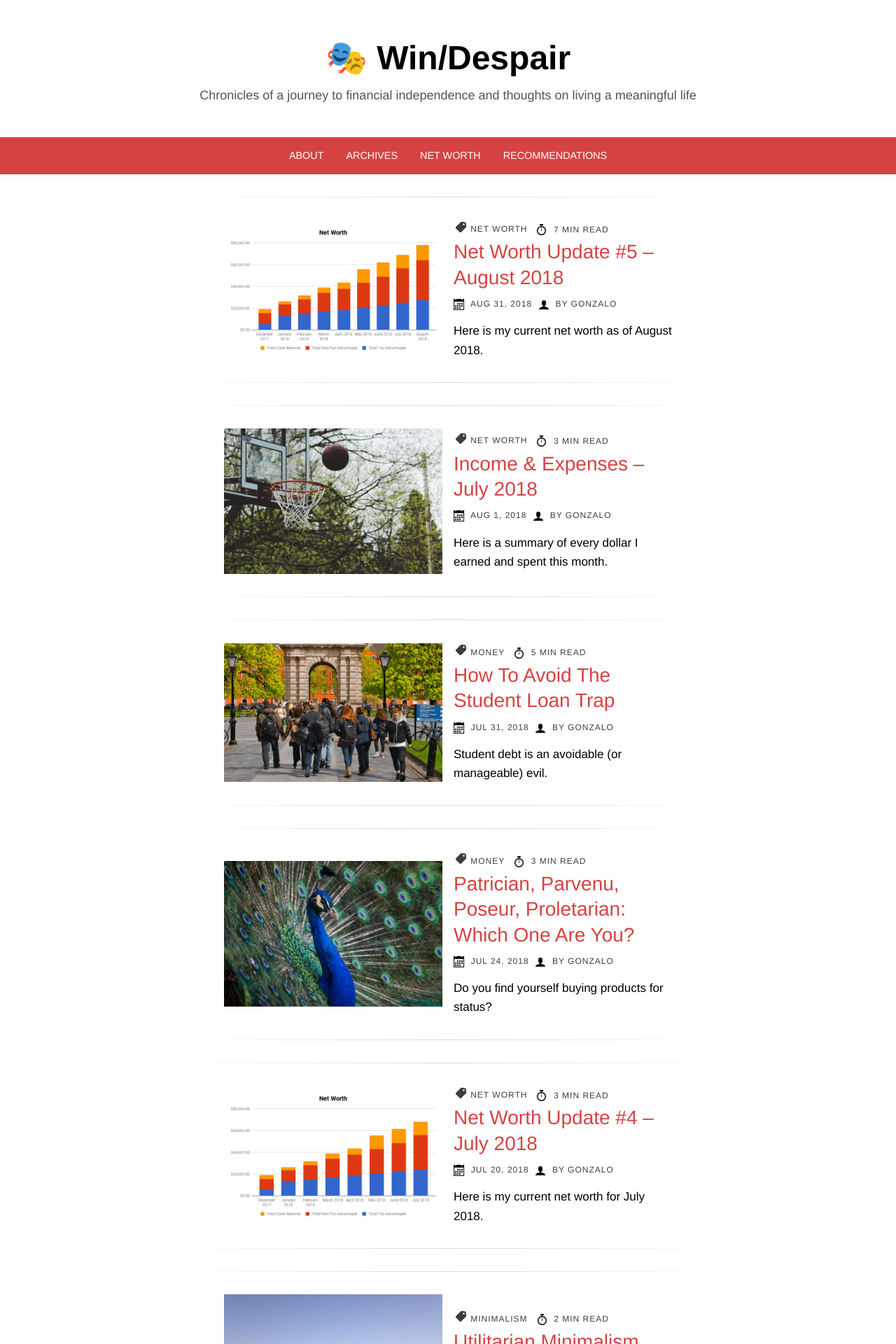
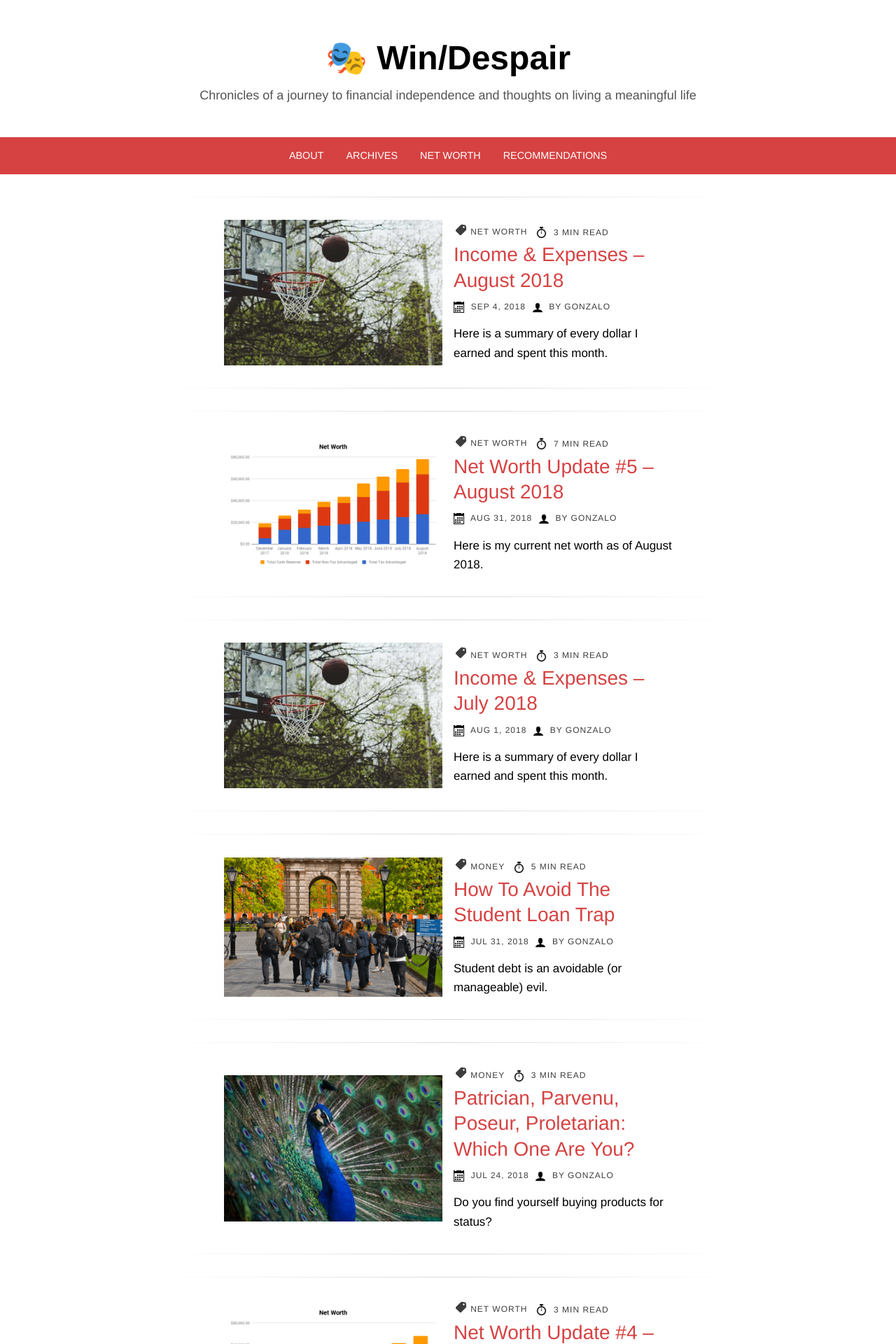
Before and after one commit to frankiecd86/windespair, a Jekyll site: the page built from index.html, in a window 1280 px wide. Shown: the top 1920 px of the page at 70% size. Built offline with Jekyll 4.4.1, drawn with Linux system fonts in a browser that asks for light colours; the list of posts is cut into pages by our own code; some of the changed text lies outside the part shown.

Commit message:
New post

```diff
--- /dev/null
+++ b/_posts/2018-09-04-august-2018-income-expenses.md
@@ -0,0 +1,145 @@
+---
+layout: post
+title: >
+  Income & Expenses – August 2018
+description: Here is a summary of every dollar I earned and spent this month.
+image: /images/income-expenses.jpg
+image_alt: Basketball over a hoop
+date: 2018-09-04 09:00:00 -0700
+figcaption: >
+  Photo by <a href="https://unsplash.com/@noahsilliman">Noah Silliman</a>
+comments: true
+categories: [Net Worth]
+---
+At the end of each month, I provide a summary of all the income I earned working at my 9-5 as a software engineer as well as all the expenses I incurred.
+
+**Related:** [Net Worth Update #5 - August 2018](/net-worth-august-2018)
+
+I share this to provide real numbers behind my financial journey. Financial independence, and the road leading to it, can be a hazy concept without actual numbers. Hopefully, seeing this helps bridge the gap between financial independence as an idea and financial independence as a reality, for others and for myself as well.
+
+## Income
+Here's what my post-tax income looked like in August:
+
+<table>
+  <tbody>
+    <tr>
+      <td colspan="2"><strong>Full-Time Job Income</strong></td>
+    </tr>
+    <tr>
+      <td>Software Engineer</td>
+      <td>$7,789</td>
+    </tr>
+    <tr>
+      <td colspan="2"><strong>Side Hustle Income</strong></td>
+    </tr>
+    <tr>
+      <td>Medium</td>
+      <td>$847</td>
+    </tr>
+    <tr>
+      <td><strong>Total Monthly Income</strong></td>
+      <td><strong>$8,636</strong></td>
+    </tr>
+  </tbody>
+</table>
+
+## Expenses
+Here are my expenses for August:
+
+<table>
+  <tbody>
+    <tr>
+      <td colspan="2"><strong>Monthly Expenses</strong></td>
+    </tr>
+    <tr>
+      <td><strong>Expense</strong></td>
+      <td><strong>Amount</strong></td>
+    </tr>
+    <tr>
+      <td>Rent</td>
+      <td>$875</td>
+    </tr>
+    <tr>
+      <td>Groceries</td>
+      <td>$99</td>
+    </tr>
+    <tr>
+      <td>Eating Out</td>
+      <td>$45</td>
+    </tr>
+    <tr>
+      <td>Travel</td>
+      <td>$2,159</td>
+    </tr>
+    <tr>
+      <td>Car Shipping</td>
+      <td>$200</td>
+    </tr>
+    <tr>
+      <td>Miscellaneous</td>
+      <td>$305</td>
+    </tr>
+    <tr>
+      <td><strong>Total</strong></td>
+      <td><strong>$3,683</strong></td>
+    </tr>
+  </tbody>
+</table>
+
+## Net Income
+Here's a chart of my total income, expenses, and net income for August:
+{% include image.html src="income-expenses-august-2018/income-expenses-august-2018.png" alt="Income, expenses, and net income for August 2018" %}
+
+## August Savings Rate: 57%
+
+### Recap
+I spent more in August than in [May](/may-2018-income-expenses), [June](/june-2018-income-expenses), and [July](/july-2018-income-expenses) combined due to a
+trip to Argentina and expenses related to moving apartments.
+
+The breakdown of expenses is not entirely accurate as the $2,159 for the trip to Argentina includes costs for both myself and my girlfriend as she had taken care of expenses relating to the move (security deposit, application fee, one month's rent in advance, etc.)
+
+We've been using Splitwise to keep track of our expenses. The app tracks who owes who and how much, avoiding the inconvenience of constantly having to square up. I'm currently $410 in debt, but working hard to make payments so she doesn't call the repo man on me Sims-style.
+
+{% include image.html src="income-expenses-august-2018/sims-repo-man.jpg" alt="Repo man repossessing a stove in Sims 3" %}
+
+August also marked the second month with side hustle income, once again coming from Medium. As I talked about [last month](/july-2018-income-expenses), [Medium](https://en.wikipedia.org/wiki/Medium_(website)) is a blogging platform––you make a profile and start posting stories, as they're called in Medium. They charge a $5/month membership and then distribute some of that membership fee among its writers based on the amount of views and engagement each writer generated.
+
+The bulk of the $847 came from one [story](https://medium.com/swlh/stop-trying-to-memorize-a-good-book-will-change-you-2bebafb22203) which went "viral" (over 3,300 "likes"). This post netted me $382.94, about 45% of the total.
+
+<div class="info-block">
+  <p><strong>Medium Post Earnings Breakdown</strong></p>
+
+  <br>
+
+  <ul>
+    <li>
+      $382.94 - <a href="https://medium.com/p/stop-trying-to-memorize-a-good-book-will-change-you-2bebafb22203">Stop Trying To Memorize — A Good Book Will Change You</a>
+    </li>
+    <li>
+      $109.51 - <a href="https://medium.com/p/use-this-medium-feature-to-write-more-in-less-time-b4fe64265595">Use This Medium Feature to Write More in Less Time</a>
+    </li>
+    <li>
+      $58.10 - <a href="https://medium.com/p/so-you-want-to-start-investing-heres-the-simplest-way-to-do-it-577cdf50737">So You Want To Start Investing? Here’s The Simplest Way To Do It</a>
+    </li>
+    <li>
+      $54.09 - <a href="https://medium.com/p/lets-talk-money-my-net-worth-is-exactly-42-756-30-d16d5c7de743">Let’s Talk Money: My Net Worth Is Exactly $42,756.30</a>
+    </li>
+    <li>
+      $38.10 - <a href="https://medium.com/p/benjamin-franklin-the-original-early-retiree-430f8b214cd0">Benjamin Franklin: The Original Early Retiree</a>
+    </li>
+    <li id="remove-margin-bottom">
+      $32.56 - <a href="https://medium.com/p/who-are-you-jealous-of-f2c19ef1349d">Who are you jealous of?</a>
+    </li>
+  </ul>
+</div>
+
+As I mentioned last month, this is not a reliable source of income. I haven't written anything since [Stop Trying To Memorize — A Good Book Will Change You](https://medium.com/p/stop-trying-to-memorize-a-good-book-will-change-you-2bebafb22203) that has done as well (and I wrote that in April). And it's anyone's guess how this experiment from Medium will play out.
+
+In the meantime, I'm enjoying this side-hustle income and looking for new hustles to supplement it.
+
+### Where I'm Headed
+August was an eventful month––some good (traveling), some annoying (moving), all expensive.
+
+September will also be a bit different as it'll come with its own set of one-off expenses like the remainder for shipping the car ($1,100) and the finishing touches on our new place (kitchen supplies, etc.). This month will also be a time for my girlfriend and I to get used to living together and adjust to our new-ish lives. College sleepovers are not the same as living under the same roof 24/7 as we are finding out...
+
+By October, though, things should be back to normal and my savings rate should be back to the usual 70%+ rate.
--- a/_sass/_custom.scss
+++ b/_sass/_custom.scss
@@ -608,6 +608,10 @@ table th, table td {
     margin-bottom: 0px;
   }
 
+  #remove-margin-bottom {
+    margin-bottom: -30px;
+  }
+
   @include media-query($on-palm){
     margin-bottom: $spacing-unit-mobile;
   }
```
Also changed, not shown: images/income-expenses-august-2018/income-expenses-august-2018.png (added), images/income-expenses-august-2018/sims-repo-man.jpg (added).
